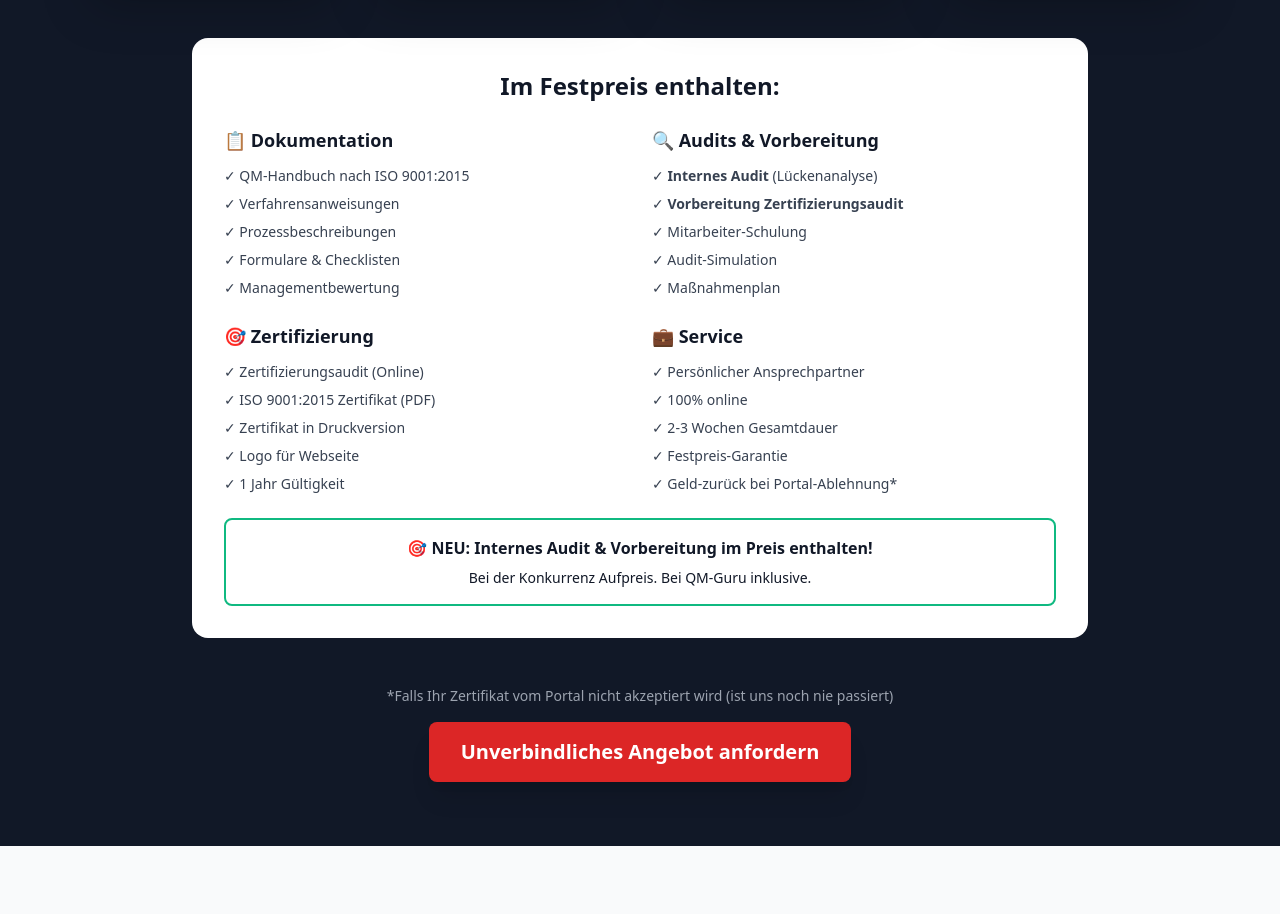
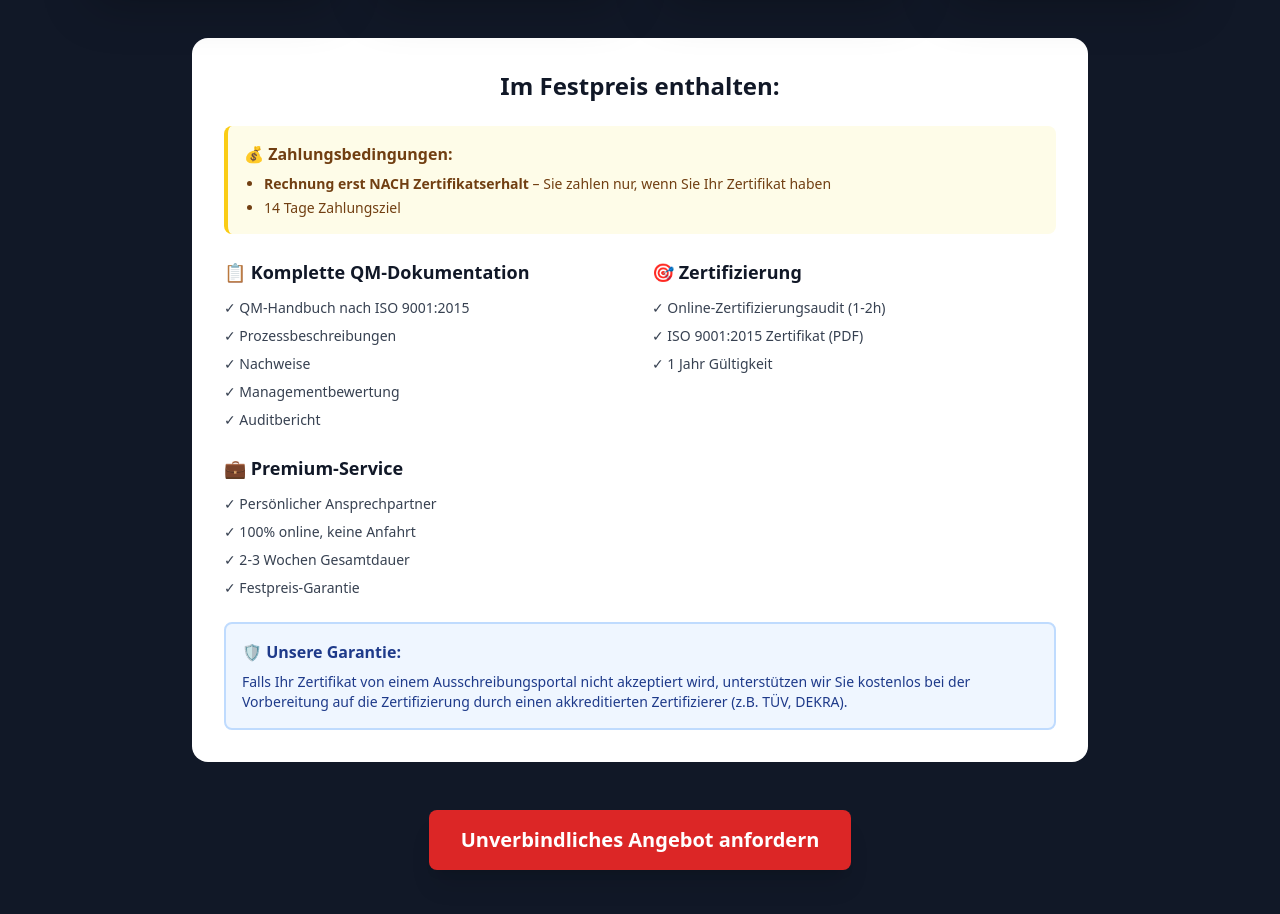
Before and after one commit to holgergrosser-hub/qm-guru-express, a React (Vite) app: page / in a window 1280 px wide. Shown: the part 4100-5014 px from the top of the page. Built offline with nearby package versions, Linux system fonts and the light colour scheme.

Commit message:
Update pricing inclusions and payment terms

```diff
--- a/src/App.jsx
+++ b/src/App.jsx
@@ -474,66 +474,56 @@ function App() {
           <div className="bg-white text-gray-900 rounded-2xl p-8 max-w-4xl mx-auto">
             <h3 className="text-2xl font-bold mb-6 text-center">Im Festpreis enthalten:</h3>
 
+            <div className="bg-yellow-50 border-l-4 border-yellow-400 rounded-lg p-4 mb-6">
+              <p className="font-bold text-yellow-900 mb-2">💰 Zahlungsbedingungen:</p>
+              <ul className="list-disc pl-5 text-sm text-yellow-900 space-y-1">
+                <li><strong>Rechnung erst NACH Zertifikatserhalt</strong> – Sie zahlen nur, wenn Sie Ihr Zertifikat haben</li>
+                <li>14 Tage Zahlungsziel</li>
+              </ul>
+            </div>
+
             <div className="grid md:grid-cols-2 gap-6 mb-6">
               <div>
-                <h4 className="font-bold mb-3 text-lg">📋 Dokumentation</h4>
+                <h4 className="font-bold mb-3 text-lg">📋 Komplette QM-Dokumentation</h4>
                 <ul className="space-y-2 text-sm text-gray-700">
                   <li>✓ QM-Handbuch nach ISO 9001:2015</li>
-                  <li>✓ Verfahrensanweisungen</li>
                   <li>✓ Prozessbeschreibungen</li>
-                  <li>✓ Formulare & Checklisten</li>
+                  <li>✓ Nachweise</li>
                   <li>✓ Managementbewertung</li>
-                </ul>
-              </div>
-
-              <div>
-                <h4 className="font-bold mb-3 text-lg">🔍 Audits & Vorbereitung</h4>
-                <ul className="space-y-2 text-sm text-gray-700">
-                  <li>✓ <strong>Internes Audit</strong> (Lückenanalyse)</li>
-                  <li>✓ <strong>Vorbereitung Zertifizierungsaudit</strong></li>
-                  <li>✓ Mitarbeiter-Schulung</li>
-                  <li>✓ Audit-Simulation</li>
-                  <li>✓ Maßnahmenplan</li>
+                  <li>✓ Auditbericht</li>
                 </ul>
               </div>
 
               <div>
                 <h4 className="font-bold mb-3 text-lg">🎯 Zertifizierung</h4>
                 <ul className="space-y-2 text-sm text-gray-700">
-                  <li>✓ Zertifizierungsaudit (Online)</li>
+                  <li>✓ Online-Zertifizierungsaudit (1-2h)</li>
                   <li>✓ ISO 9001:2015 Zertifikat (PDF)</li>
-                  <li>✓ Zertifikat in Druckversion</li>
-                  <li>✓ Logo für Webseite</li>
                   <li>✓ 1 Jahr Gültigkeit</li>
                 </ul>
               </div>
 
               <div>
-                <h4 className="font-bold mb-3 text-lg">💼 Service</h4>
+                <h4 className="font-bold mb-3 text-lg">💼 Premium-Service</h4>
                 <ul className="space-y-2 text-sm text-gray-700">
                   <li>✓ Persönlicher Ansprechpartner</li>
-                  <li>✓ 100% online</li>
+                  <li>✓ 100% online, keine Anfahrt</li>
                   <li>✓ 2-3 Wochen Gesamtdauer</li>
                   <li>✓ Festpreis-Garantie</li>
-                  <li>✓ Geld-zurück bei Portal-Ablehnung*</li>
                 </ul>
               </div>
             </div>
 
-            <div className="bg-secondary-50 border-2 border-secondary-500 rounded-lg p-4 text-center">
-              <p className="font-bold text-secondary-900 mb-2">
-                🎯 NEU: Internes Audit & Vorbereitung im Preis enthalten!
-              </p>
-              <p className="text-sm text-secondary-700">
-                Bei der Konkurrenz Aufpreis. Bei QM-Guru inklusive.
+            <div className="bg-blue-50 border-2 border-blue-200 rounded-lg p-4">
+              <p className="font-bold text-blue-900 mb-2">🛡️ Unsere Garantie:</p>
+              <p className="text-sm text-blue-900">
+                Falls Ihr Zertifikat von einem Ausschreibungsportal nicht akzeptiert wird, unterstützen wir Sie kostenlos bei der Vorbereitung
+                auf die Zertifizierung durch einen akkreditierten Zertifizierer (z.B. TÜV, DEKRA).
               </p>
             </div>
           </div>
 
           <div className="text-center mt-12">
-            <p className="text-sm text-gray-400 mb-4">
-              *Falls Ihr Zertifikat vom Portal nicht akzeptiert wird (ist uns noch nie passiert)
-            </p>
             <button
               onClick={() => setShowForm(true)}
               className="btn-primary text-xl"
```
